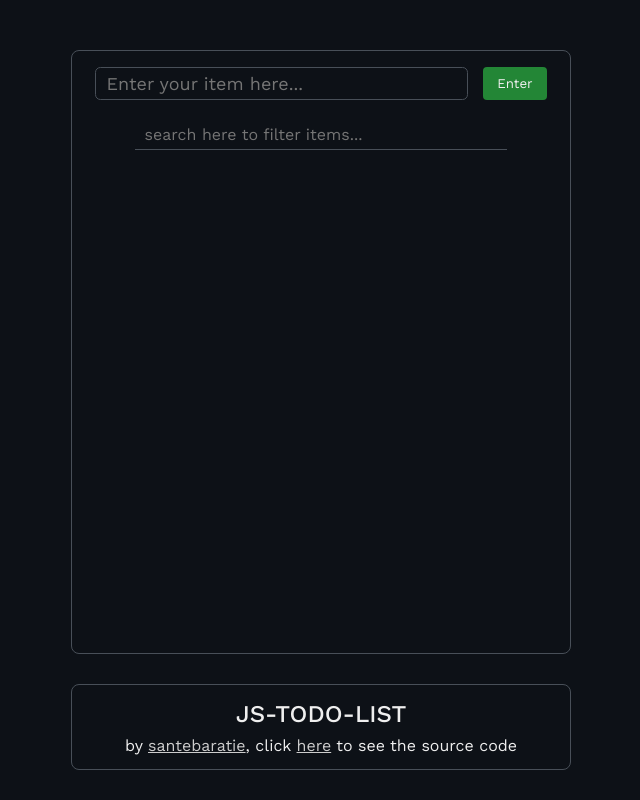
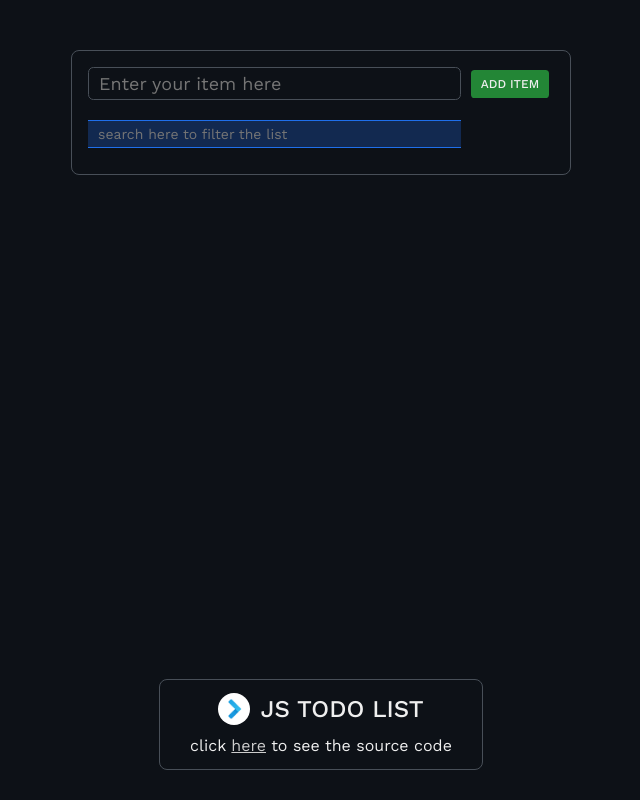
Before and after one commit to santebaratie/js-todo-list, a plain HTML site: page index.html in a window 1280 px wide. Shown: the whole page, without its empty margins (319-959 px from the left). Drawn offline with nearby package versions, Linux system fonts and the light colour scheme.

Commit message:
Redesign

```diff
--- a/index.html
+++ b/index.html
@@ -15,10 +15,10 @@
   <main>
     <form class="form">
       <div>
-        <input type="text" placeholder="Enter your item here..." />
-        <input type="submit" value="Enter" />
+        <input type="text" placeholder="Enter your item here" class="input-focus"/>
+        <input type="submit" value="add item" />
       </div>
-      <input type="text" placeholder="search here to filter items..." class="search-input"/>
+      <input type="text" placeholder="search here to filter the list" class="search-input"/>
     </form>
     <section>
       <ul>
@@ -27,8 +27,13 @@
   </main>
   <footer class="footer">
     <div class="wrapper">
-      <h1>JS-TODO-LIST</h1>
-      <p>by <a href="#"><span class="em">santebaratie</span></a>, click <a href="#">here</a> to see the source code</p>
+    <div class="logo-wrapper">
+      <div class="logo-img">
+        <img src="img/logo.jpg" />
+      </div>
+      <h1>JS TODO LIST</h1>
+    </div>
+      <p>click <a href="https://github.com/santebaratie/js-todo-list">here</a> to see the source code</p>
     </div>
   </footer>
 </body>
--- a/styles.css
+++ b/styles.css
@@ -28,16 +28,24 @@ textarea {
   --text-color: #efefef;
 }
 
+img {
+  width: 100%;
+}
+
 
 main {
   width: 95%;
   max-width: 500px;
   margin: 50px auto;
+  flex-grow: 1;
+  margin-bottom: 0;
+}
+
+.form {
+  border: 1px solid var(--secondary-color);
   padding: 1rem;
   border-radius: 0.5em;
-  flex-grow: 1;
-  border: 1px solid var(--secondary-color);
-  margin-bottom: 0;
+  margin-bottom: 1rem;
 }
 
 footer {
@@ -49,10 +57,10 @@ footer {
 
 .wrapper {
   margin: 0 auto;
-  width: 95%;
+  width: max-content;
   max-width: 500px;
   border: 1px solid var(--secondary-color);
-  padding: 10px 0;
+  padding: 10px 30px;
   border-radius: 0.5em;
 }
 
@@ -90,22 +98,29 @@ input[type='text'] {
 
 input[type='text']:last-child {
   border: none;
-  border-bottom: 1px solid var(--secondary-color);
-  border-top-left-radius: 0.3em;
-  border-bottom-right-radius: 0;
-  border-bottom-left-radius: 0;
+  border-bottom: 1px solid #1f6feb;
+  border-top: 1px solid #1f6feb;
+  border-radius: 0;
   margin-top: 10px;
-  margin-bottom: 30px;
-  font-size: 16px;
+  font-size: 14px;
+  margin-right: auto;
+  background-color: #1f6feb44;
 }
+
 
 input[type='submit']{
   background-color: var(--primary-color);
   border: none;
   border-radius: 0.3em;
-  padding: 0 14px;
+  padding: 7px 10px;
   color: var(--text-color);
+  text-transform: uppercase;
+  font-weight: 500;
+  margin-left: 10px;
+  font-size: 12px;
+  align-self: center;
 }
+
 input[type='submit']:hover {
   cursor: pointer;
   background-color: #238636dd;
@@ -113,15 +128,13 @@ input[type='submit']:hover {
 
 input {
   display: block;
-  margin: 0 auto;
   margin-bottom: 10px;
-}
-
-input:focus-visible {
-  background-color: var(--foreground-color);
   outline: none;
 }
 
+.input-focus:focus {
+  border: 1px solid #1f6feb;
+}
 
 ul {
   list-style: none;
@@ -204,3 +217,19 @@ i:hover {
     opacity: 0;
   }
 }
+
+.logo-wrapper {
+  display: flex;
+  align-items: center;
+  justify-content: center;
+  gap: 10px;
+  margin-bottom: 5px;
+}
+
+.logo-img {
+  width: 32px;
+  background-color: red;
+  display: flex;
+  border-radius: 50%;
+  overflow: hidden;
+}
```
Also changed, not shown: img/logo.jpg (added).
